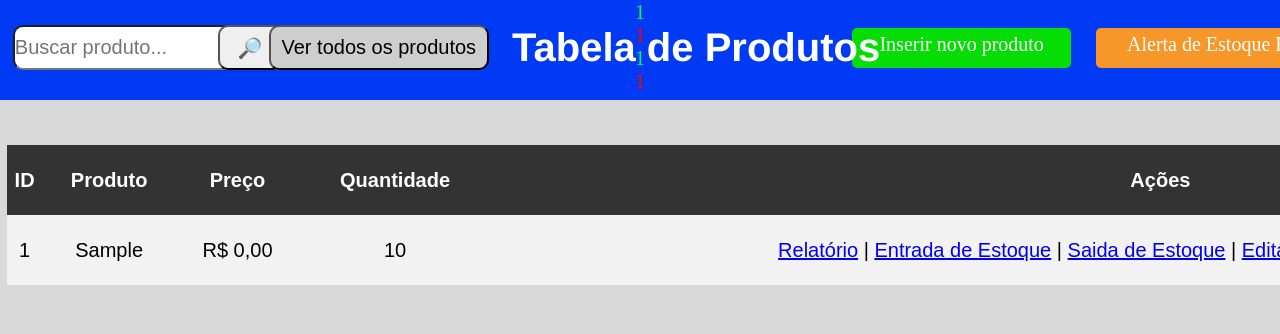
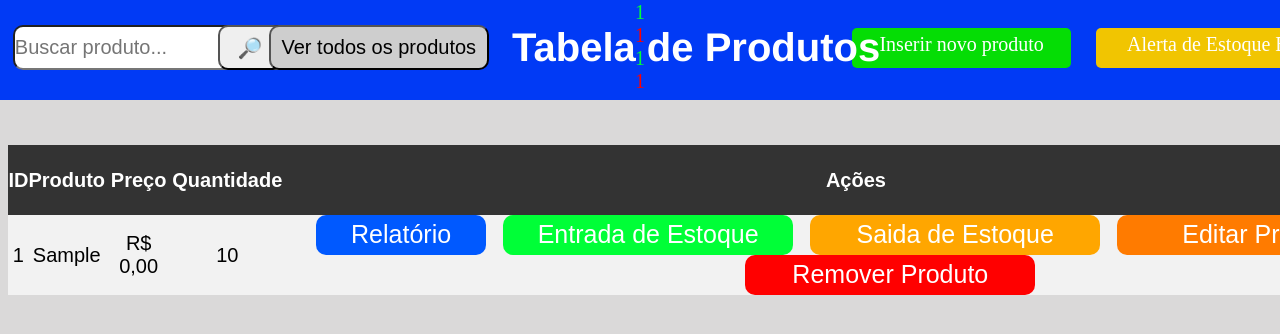
Before and after one commit to felipesilvalima/Sistema-de-Controler-de-Estoque, a PHP site: page /Produtos/index.php in a window 1280 px wide. Shown: the top 334 px of the page. Run offline with PHP 8.4, Linux system fonts and the light colour scheme; the visitor is signed in with stand-in values (Sample User, id 1); tables that the repository leaves empty or names only in its code hold one stand-in row (values such as "Sample post").

Commit message:
estilizando botões na área principal 29/09/25 HR: 16:04

```diff
--- a/view/Produtos/index.php
+++ b/view/Produtos/index.php
@@ -35,7 +35,7 @@ if (!isset($_SESSION['user'])) {
                 <div class="nav">
                     <li><a class="insert" href="adicionar.php">Inserir novo produto</a></li>
                     <li><a class="alert" href="/controler_de_estoque/view/estoque_controle/alerta.php">Alerta de Estoque Baixo</a></li>
-                    <li><a class="logout" href="../login/logout.php">Sair</a></li>
+                    <li><a class="logout" href="../login/logout.php" onclick = "return confirm('Tem certeza que deseja Sair ?')">Sair</a></li>
                 </div>
             </ul>
         </div>
@@ -81,20 +81,17 @@ if (!isset($_SESSION['user'])) {
                         </tr>";
         foreach ($dados as $date) {
             echo "<tr>";
-
-            echo "<td>" . (int)$date->id . "</td>";
-            echo "<td>" . (string)$date->produto . "</td>";
-            echo "<td> R$ " . number_format((float)$date->preco, 2, ',', '.') . "</td>";
-            echo "<td>" . (int)$date->quantidade_max . "</td>";
-            echo "<td>
-                            <div class='buttons'>
-                            <a href='ver.php?id=$date->id' class='btn ver'>Relatório</a> |
-                            <a href='/controler_de_estoque/view/estoque_controle/entrada_estoque.php?id=$date->id' class='btn add'>Entrada de Estoque</a> |
-                            <a href='/controler_de_estoque/view/estoque_controle/saida_estoque.php?id=$date->id' class='btn add'>Saida de Estoque</a> |
-                            <a href='atualizar.php?id=$date->id' class='btn atualizar'>Editar Produto</a> |
-                            <a href='remover.php?id=$date->id&pd=$date->produto' class='btn remover'>Remover Produto</a>
-                            </div></td>";
-
+                echo "<td>" . (int)$date->id . "</td>";
+                echo "<td>" . (string)$date->produto . "</td>";
+                echo "<td> R$ " . number_format((float)$date->preco, 2, ',', '.') . "</td>";
+                echo "<td>" . (int)$date->quantidade_max . "</td>";
+                echo "<td>
+                        <a href='ver.php?id=$date->id' class='btn-relatorio ver'>Relatório</a>
+                        <a href='/controler_de_estoque/view/estoque_controle/entrada_estoque.php?id=$date->id' class='btn-entrada'>Entrada de Estoque</a>
+                        <a href='/controler_de_estoque/view/estoque_controle/saida_estoque.php?id=$date->id' class='btn-baixa'>Saida de Estoque</a>
+                        <a href='atualizar.php?id=$date->id' class='btn-atualizar'>Editar Produto</a>
+                        <a href='remover.php?id=$date->id&pd=$date->produto' class='btn-remover' onclick='return confirm(\"Tem certezar que deseja Remover ?\")'>Remover Produto</a>
+                     </td>";
             echo "</tr>";
         }
     }
--- a/view/css/styles.css
+++ b/view/css/styles.css
@@ -161,7 +161,7 @@
   position: fixed;
   margin: 15px;
   padding: 10px;
-  left: -1.40%;
+  left: -1.30%;
   top: 120px;
 
 }
@@ -272,7 +272,7 @@
 .alert
 {
     display: inline-block; /* permite largura e altura */
-    background: rgb(247, 151, 42);
+    background: rgb(241, 197, 1);
     width: 120%;
     height: 30px;
     color: white;
@@ -285,7 +285,7 @@
 
 .alert:hover
 {
-  background: rgb(197, 108, 7);
+  background: rgb(156, 141, 2);
 }
 
 .logout
@@ -311,7 +311,7 @@ table
 {
     font-family: Arial, sans-serif;
     border-collapse: collapse; /* Remove espaços entre células */
-    width: 175%;
+    width: 114%;
 }
 th td
 {
@@ -336,3 +336,103 @@ tr {
     background-color: #333; /* cabeçalho escuro */
     color: white;
   }
+
+  .btn-relatorio
+  {
+     display: inline-block; /* permite largura e altura */
+     background: rgb(0, 89, 255);
+     font-size: 25px;
+     text-decoration: none;
+     position: relative;
+     left:  -1%;
+     width: 160px;
+     height: 30px;
+     padding: 5px;
+     color: white;
+     border-radius: 10px;
+  }
+
+    .btn-relatorio:hover
+    {
+      background: rgb(0, 61, 173);
+    }
+
+  .btn-entrada
+  {
+     display: inline-block; /* permite largura e altura */
+     background: rgb(0, 255, 55);
+     font-size: 25px;
+     text-decoration: none;
+     position: relative;
+     left:  0%;
+     width: 280px;
+     height: 30px;
+     padding: 5px;
+     color: white;
+     border-radius: 10px;
+  }
+
+    .btn-entrada:hover
+    {
+      background: rgb(33, 187, 40)
+    }
+
+  .btn-baixa
+  {
+     display: inline-block; /* permite largura e altura */
+     background: rgb(255, 166, 0);
+     font-size: 25px;
+     text-decoration: none;
+     position: relative;
+     left:  1%;
+     width: 280px;
+     height: 30px;
+     padding: 5px;
+     color: white;
+     border-radius: 10px;
+  }
+
+    .btn-baixa:hover
+    {
+      background: rgb(197, 128, 0)
+    }
+
+  .btn-atualizar
+  {
+     display: inline-block; /* permite largura e altura */
+     background: rgb(255, 123, 0);
+     font-size: 25px;
+     text-decoration: none;
+     position: relative;
+     left:  2%;
+     width: 280px;
+     height: 30px;
+     padding: 5px;
+     color: white;
+     border-radius: 10px;
+  }
+
+    .btn-atualizar:hover
+    {
+      background: rgb(170, 83, 1)
+    }
+
+  .btn-remover
+  {
+     display: inline-block; /* permite largura e altura */
+     background: rgb(255, 0, 0);
+     font-size: 25px;
+     text-decoration: none;
+     position: relative;
+     left:  3%;
+     width: 280px;
+     height: 30px;
+     padding: 5px;
+     color: white;
+     border-radius: 10px;
+  }
+
+    .btn-remover:hover
+    {
+      background: rgb(180, 2, 2)
+    }
--- a/view/fornecedor/lista_de_fornecedor.php
+++ b/view/fornecedor/lista_de_fornecedor.php
@@ -44,8 +44,8 @@ if (!$dados) {
         echo "<td>" . preg_replace('/(\d{2})(\d{5})(\d{4})/','($1) $2-$3',(string)$date->telefone) . "</td>";
         echo "<td>
             <a href='relatorio.php?id=$date->id'>Relatório</a>
-             <a href='update_fornecedor.php?id=$date->id'>Editar Fornecedor</a>
-              <a href='remover_fornecedor.php?id=$date->id&pd=$date->fornecedor'>Remover Fornecedor</a>
+            <a href='update_fornecedor.php?id=$date->id'>Editar Fornecedor</a>
+            <a href='remover_fornecedor.php?id=$date->id'>Remover Fornecedor</a>
 
             </td>";
 
@@ -55,5 +55,5 @@ if (!$dados) {
 
 ?>
 </table>
-<a href="/controler_de_estoque/view/fornecedor/cadastrar_fornecedor.php">Cadastrar fornecedor</a> <br><br>
+<a href="/controler_de_estoque/view/fornecedor/cadastrar_fornecedor.php">Inserir novo fornecedor</a> <br><br>
 <a href="/controler_de_estoque/view/adm/index.php">Voltar</a>
```
Also changed, not shown: view/Categoria/lista_de_categoria.php (+7 -0 lines).
